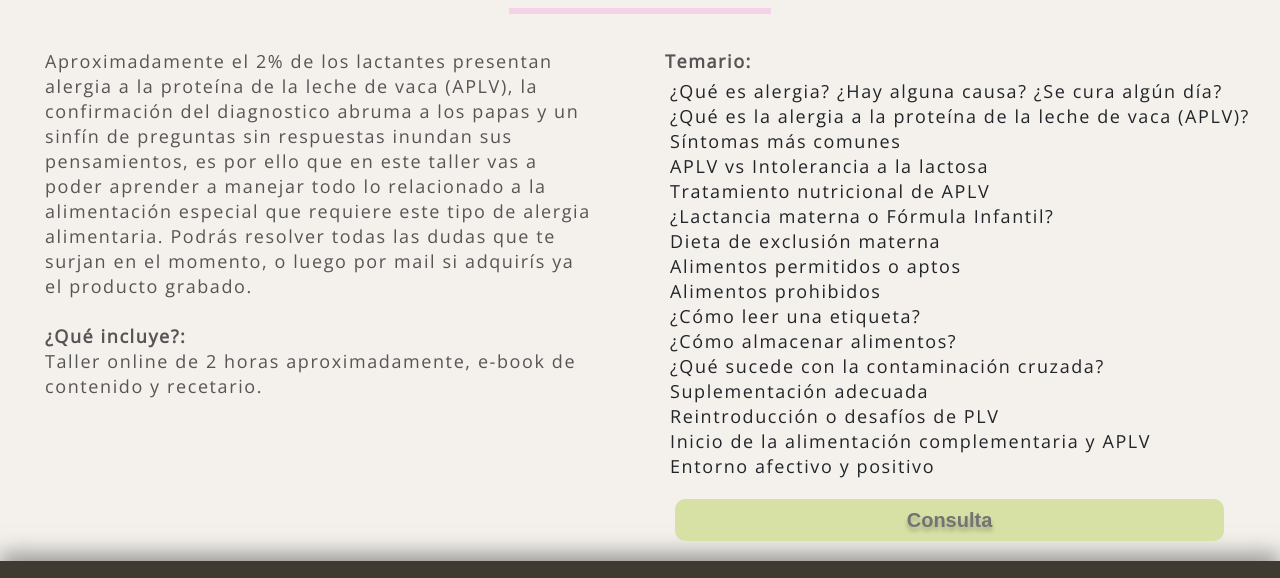
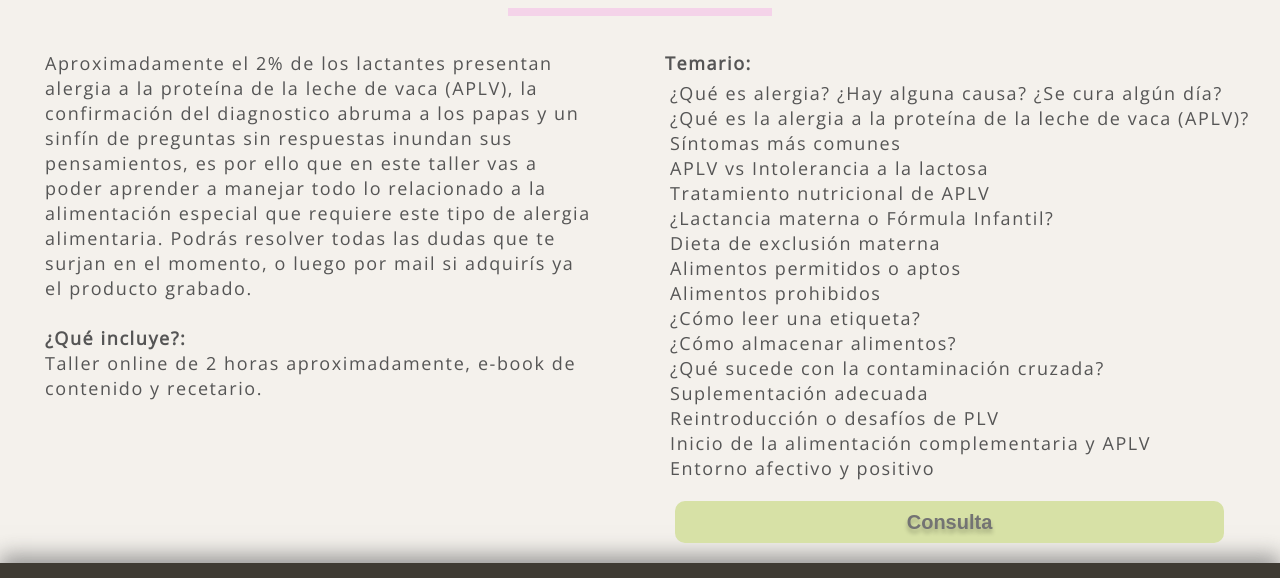
Before and after one commit to FlorFerr/pequenosFoodies, a plain HTML site: page pages/alergia.html in a window 1280 px wide. Shown: the part 677-1255 px from the top of the page. Drawn offline with nearby package versions, Linux system fonts and the light colour scheme; a web font is replaced by a local one.

Commit message:
corrección color temario y grosor HR

```diff
--- a/css/styles.css
+++ b/css/styles.css
@@ -354,7 +354,7 @@ footer{
 hr{
     margin: auto;
     width: 20%;
-    border: 3px solid #F4D3E9;
+    border: 4px solid #F4D3E9;
 }
 .tallerDescripcion{
     margin: 30px;
@@ -371,6 +371,7 @@ span{
     font-weight: bold;
     margin: 30px 10px 0 10px;
     padding: 0;
+    color: #555555;
 }
 .listaTemario{
         font-family: 'Open Sans', sans-serif;
@@ -382,6 +383,7 @@ span{
         list-style: none;
         line-height: 25px;
         letter-spacing: 0.1rem;
+        color: #555555;
     }
 
     .btnTalleres{
```
